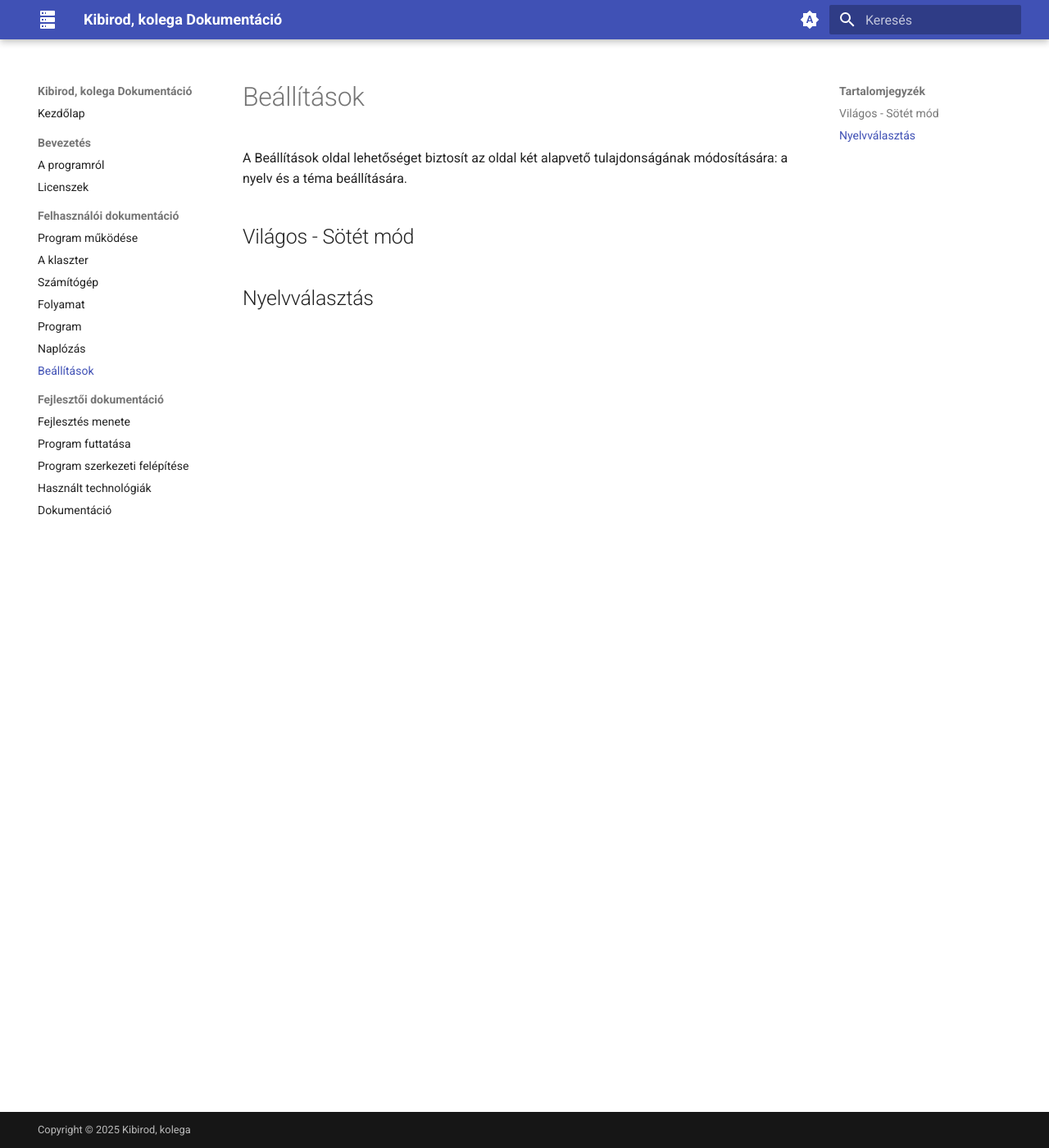
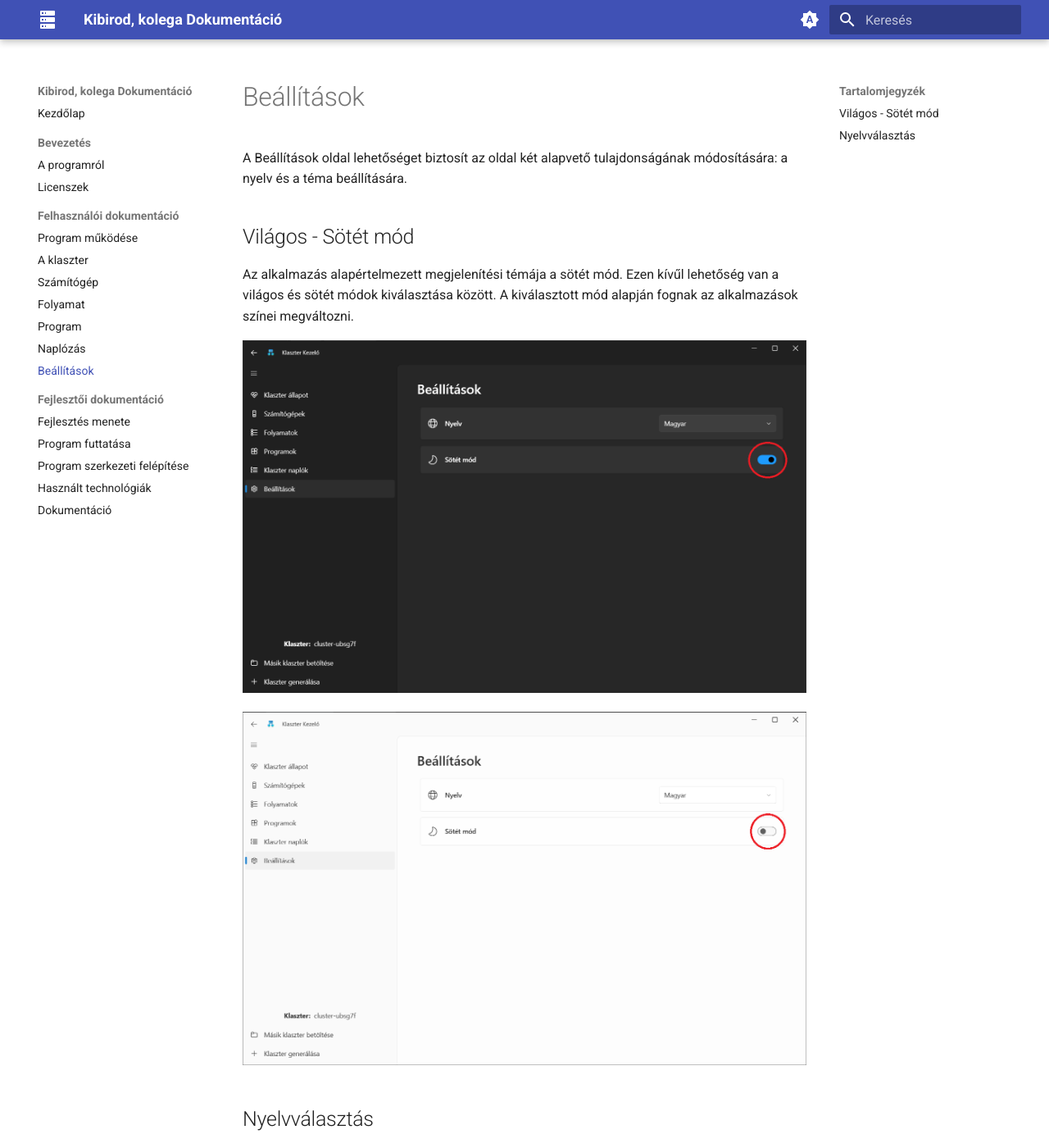
Before and after one commit to gyorfimarcell/Dusza2025, an MkDocs documentation site: the page built from documentation/docs/felhasznaloi/beallitasok.md, in a window 1280 px wide and 1400 px high. Shown: the whole window at 82% size. Built offline with MkDocs 1.6.1 and Material for MkDocs 9.7.7, drawn with Linux system fonts in a browser that asks for light colours; some of the changed text lies outside the part shown.

Commit message:
settings documentation implemented

```diff
--- a/documentation/docs/felhasznaloi/beallitasok.md
+++ b/documentation/docs/felhasznaloi/beallitasok.md
@@ -4,4 +4,16 @@ A Beállítások oldal lehetőséget biztosít az oldal két alapvető tulajdons
 
 ## Világos - Sötét mód
 
+Az alkalmazás alapértelmezett megjelenítési témája a sötét mód. Ezen kívűl lehetőség van a világos és sötét módok kiválasztása között. A kiválasztott mód alapján fognak az alkalmazások színei megváltozni.
+
+![Sötét mód](../img/felhasznaloi/beallitasok/settings-dark.png)<br>
+
+![Világos mód](../img/felhasznaloi/beallitasok/settings-light.png)<br>
+
 ## Nyelvválasztás
+
+Az alkalmazás alapértelmezett nyelve magyar. Ezen kívül lehetőség van az alkalmazás angol nyelvű használatára is.
+
+![Magyar nyelv](../img/felhasznaloi/beallitasok/settings-hungarian.png)<br>
+
+![Angol nyelv](../img/felhasznaloi/beallitasok/settings-english.png)<br>
```
Also changed, not shown: documentation/docs/img/felhasznaloi/beallitasok/settings-dark.png (added), documentation/docs/img/felhasznaloi/beallitasok/settings-english.png (added), documentation/docs/img/felhasznaloi/beallitasok/settings-hungarian.png (added), documentation/docs/img/felhasznaloi/beallitasok/settings-light.png (added).
